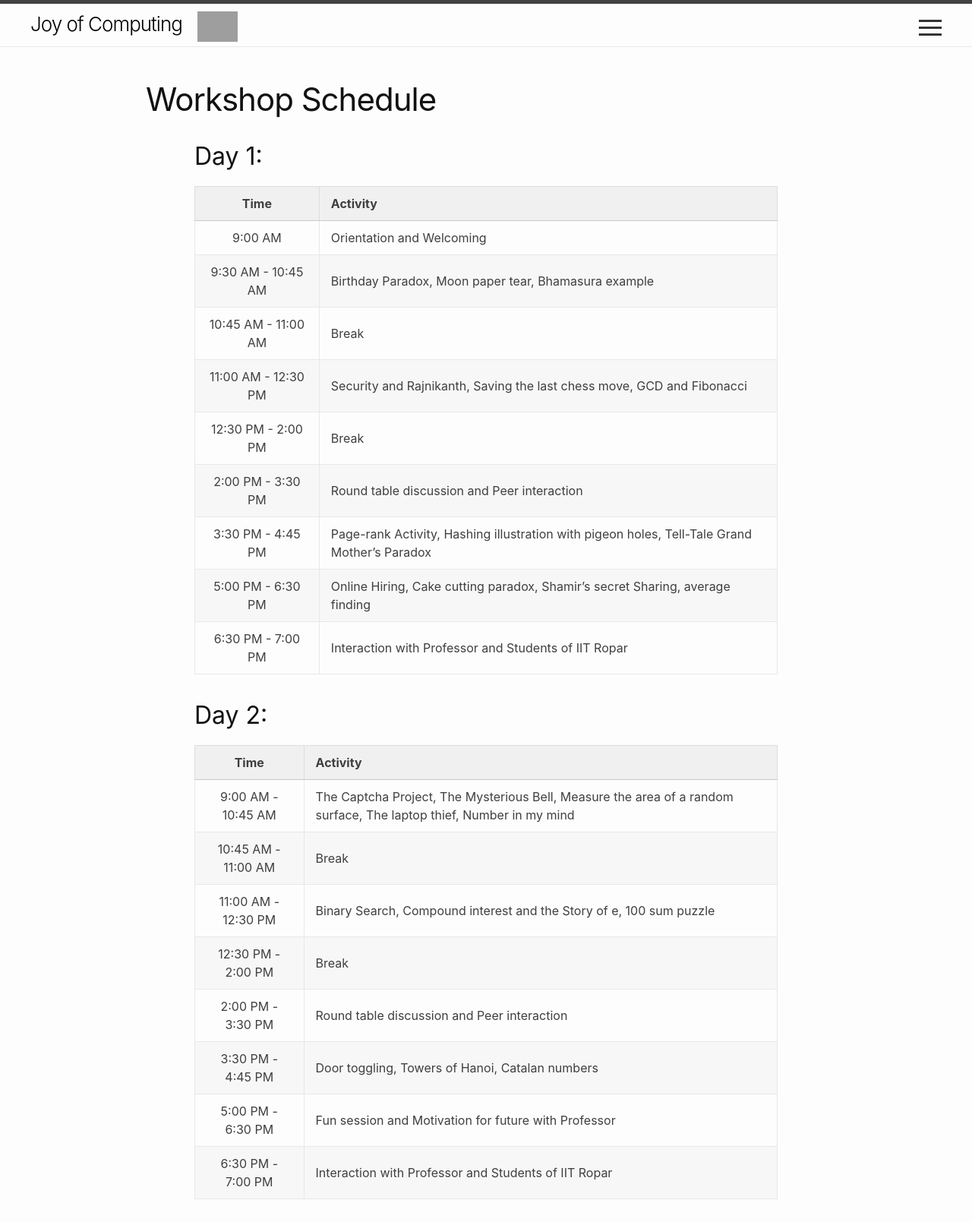
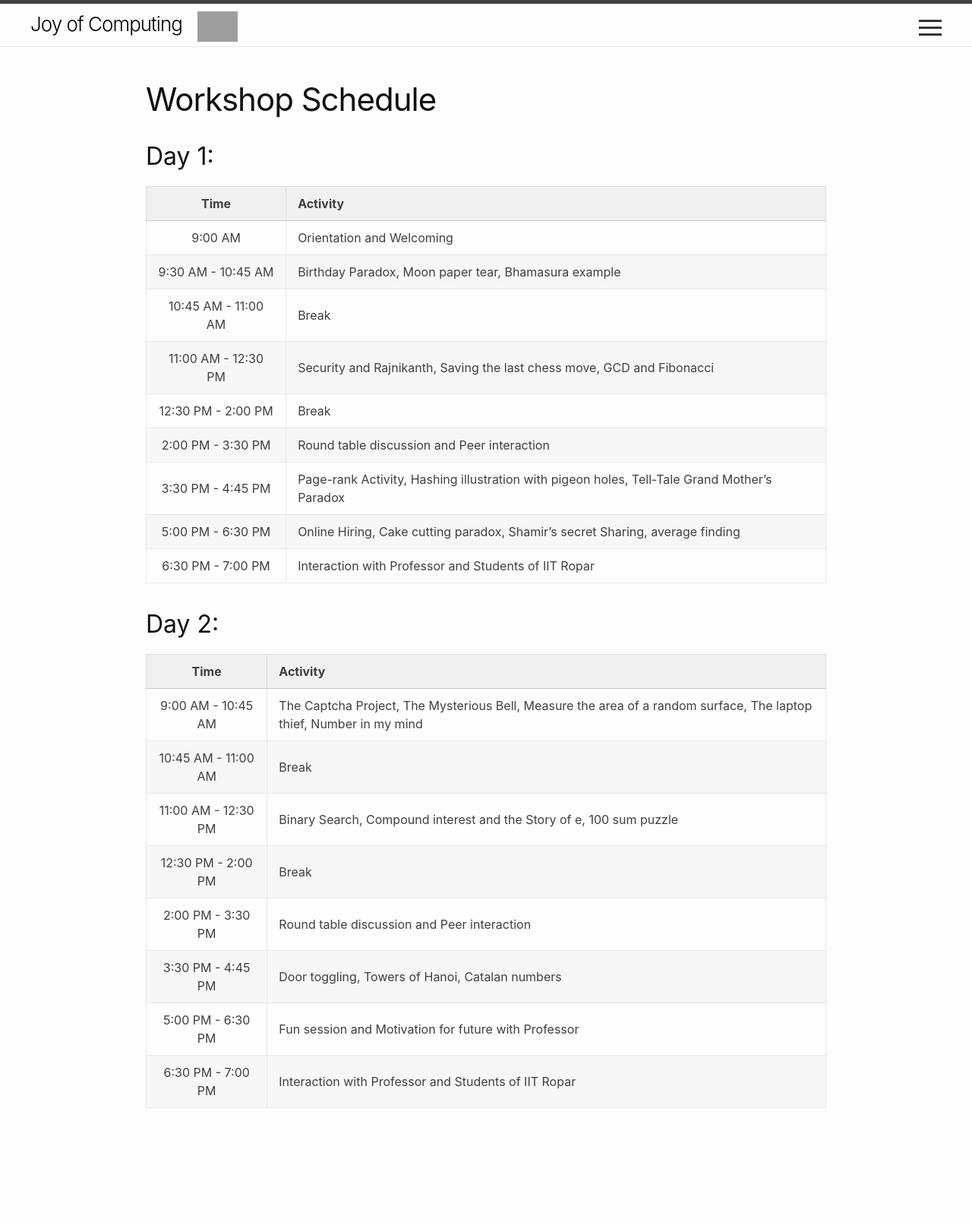
Before and after one commit to sudarshansudarshan/joc, a Jekyll site: the page built from schedule.md, in a window 1280 px wide. Shown: the whole page at 76% size. Built offline with Jekyll 4.4.1, drawn with Linux system fonts in a browser that asks for light colours; after the commit the page ends 1489 px from its top, so only the background shows below that; grey boxes are pictures that could not be loaded.

Commit message:
Update page2.html

```diff
--- a/_layouts/page2.html
+++ b/_layouts/page2.html
@@ -8,7 +8,7 @@ layout: default
     <h1 class="post-title" >{{ page.title | escape }}</h1>
   </header>
 
-  <div class="post-content" style="padding-left: 20vw; padding-right: 20vw">
+  <div class="post-content" style="padding-left: 15vw; padding-right: 15vw">
     {{ content }}
   </div>
 
```
